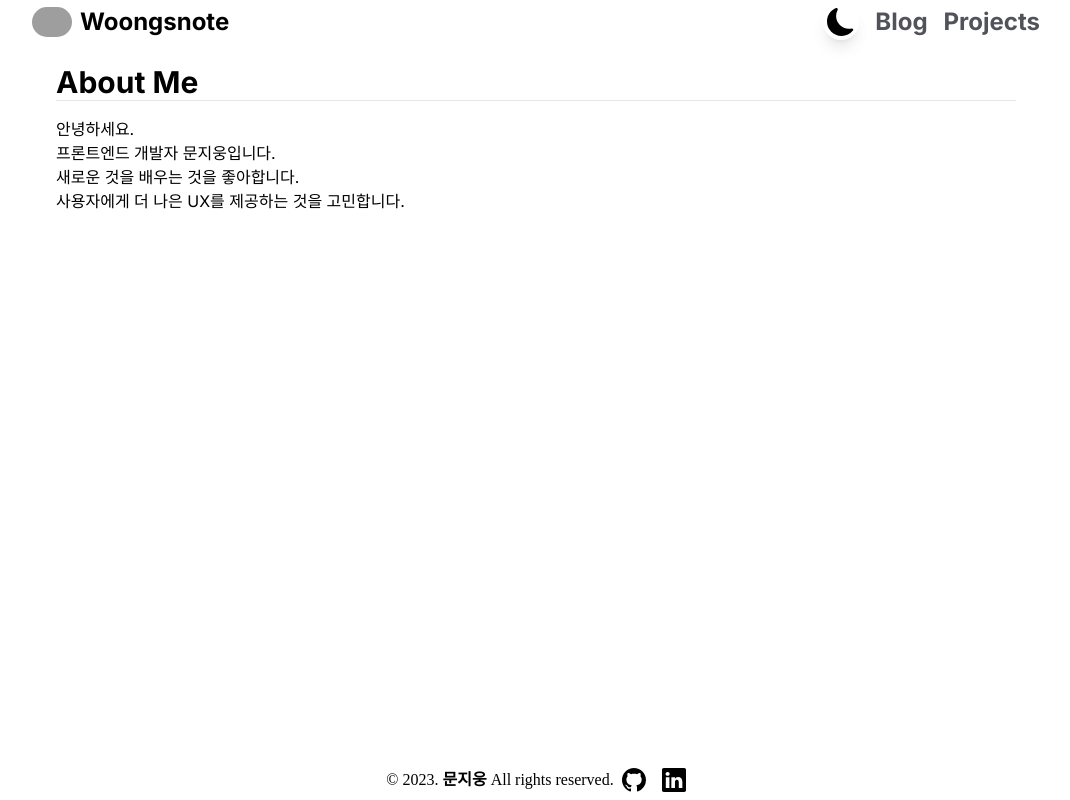
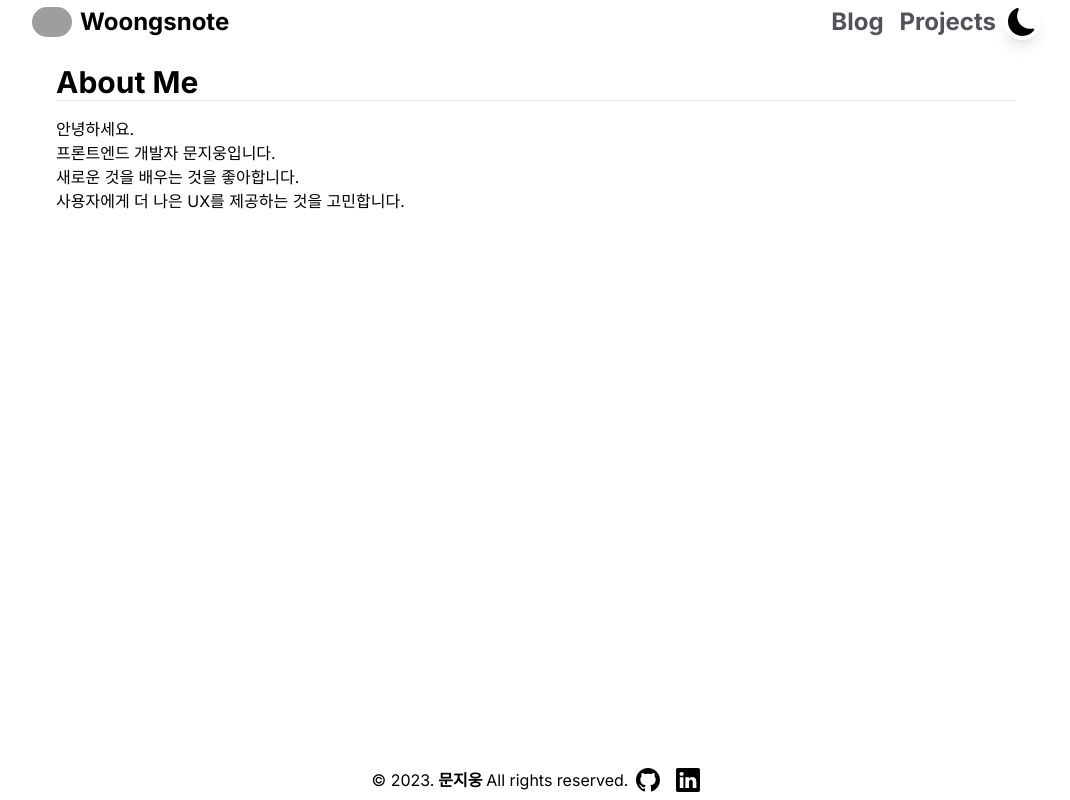
Before and after one commit to woongsnote/woongsnote-dev, a Next.js app: page /about in a window 1280 px wide. Shown: the whole page, without its empty margins (104-1174 px from the left). Built offline with nearby package versions, Linux system fonts and the light colour scheme; grey boxes are pictures that could not be loaded.

Commit message:
fix: UI 수정

```diff
--- a/components/Footer.tsx
+++ b/components/Footer.tsx
@@ -2,7 +2,7 @@ import { BsGithub, BsLinkedin } from "react-icons/bs";
 
 const Footer = () => {
   return (
-    <footer className="text-black-400 w-full mx-auto bottom-14 py-2 fixed sm:bottom-0 bg-white dark:bg-black">
+    <footer className="text-black-400 w-full left-0 bottom-14 py-2 fixed sm:bottom-0 bg-white dark:bg-black">
       <div className=" mx-auto flex flex-row items-center justify-center w-full">
         <p>
           © 2023.
--- a/components/Header.tsx
+++ b/components/Header.tsx
@@ -1,16 +1,11 @@
 import Link from "next/link";
 import Image from "next/image";
-import { Inter } from "next/font/google";
 import ThemeSwitch from "./ThemeSwitch";
 import NavBar from "./NavBar";
 
-const inter = Inter({ subsets: ["latin"], variable: "--font-inter" });
-
 const Header = () => {
-
   return (
-    <header
-      className={`${inter.variable} font-sans flex items-center mx-auto justify-between space-x-2 px-2 font-bold w-full max-w-5xl fixed top-0 left-0 right-0 z-20 bg-white dark:bg-black`}>
+    <header className="flex items-center mx-auto justify-between space-x-2 px-2 font-bold w-full max-w-5xl fixed top-0 left-0 right-0 z-20 bg-white dark:bg-black">
       <div className="flex justify-between items-center py-1 w-full mx-auto ">
         <Link href="/" className="flex flex-row space-x-2 items-center">
           <Image
@@ -23,8 +18,8 @@ const Header = () => {
           <h1 className="text-2xl font-bold text-center">Woongsnote</h1>
         </Link>
         <div className="flex items-center justify-between">
+          <NavBar />
           <ThemeSwitch />
-          <NavBar />
         </div>
       </div>
     </header>
--- a/components/MainSectionHeader.tsx
+++ b/components/MainSectionHeader.tsx
@@ -11,6 +11,7 @@ const MainSectionHeader = ({ title, href, label }: HeaderProps) => {
     <div className="flex flex-row justify-between items-center">
       <h2 className="text-2xl my-4 font-bold">{title}</h2>
       <Link
+        aria-label={`go to ${label} page`}
         href={href}
         className="text-lg lg:text-2xl text-indigo-500 dark:text-indigo-400 font-bold">
         {label}
--- a/components/ThemeSwitch.tsx
+++ b/components/ThemeSwitch.tsx
@@ -15,7 +15,7 @@ const ThemeSwitch = () => {
   const currentTheme = theme === "system" ? systemTheme : theme;
 
   return (
-    <div className=" flex justify-center z-50">
+    <div className="sm:ml-2 flex justify-center z-50">
       {currentTheme === "dark" ? (
         <button
           aria-label="dark mode"
@@ -26,7 +26,7 @@ const ThemeSwitch = () => {
       ) : (
         <button
           aria-label="light mode"
-          className="p-1 hover:text-yellow-900 rounded-full shadow-lg"
+          className="p-1 hover:text-yellow-700 rounded-full shadow-lg"
           onClick={() => setTheme("dark")}>
           <BsMoonFill size={28} />
         </button>
--- a/pages/_app.tsx
+++ b/pages/_app.tsx
@@ -13,12 +13,12 @@ export default function App({ Component, pageProps }: AppProps) {
     <>
       <Meta />
       <ThemeProvider attribute="class">
-        <Header />
         <main
           className={`${inter.variable} font-sans mx-auto pt-16 md:px-8 pb-28 md:pb-16 px-2 relative max-w-5xl`}>
+          <Header />
           <Component {...pageProps} />
+          <BottomNav />
         </main>
-        <BottomNav />
       </ThemeProvider>
     </>
   );
```
